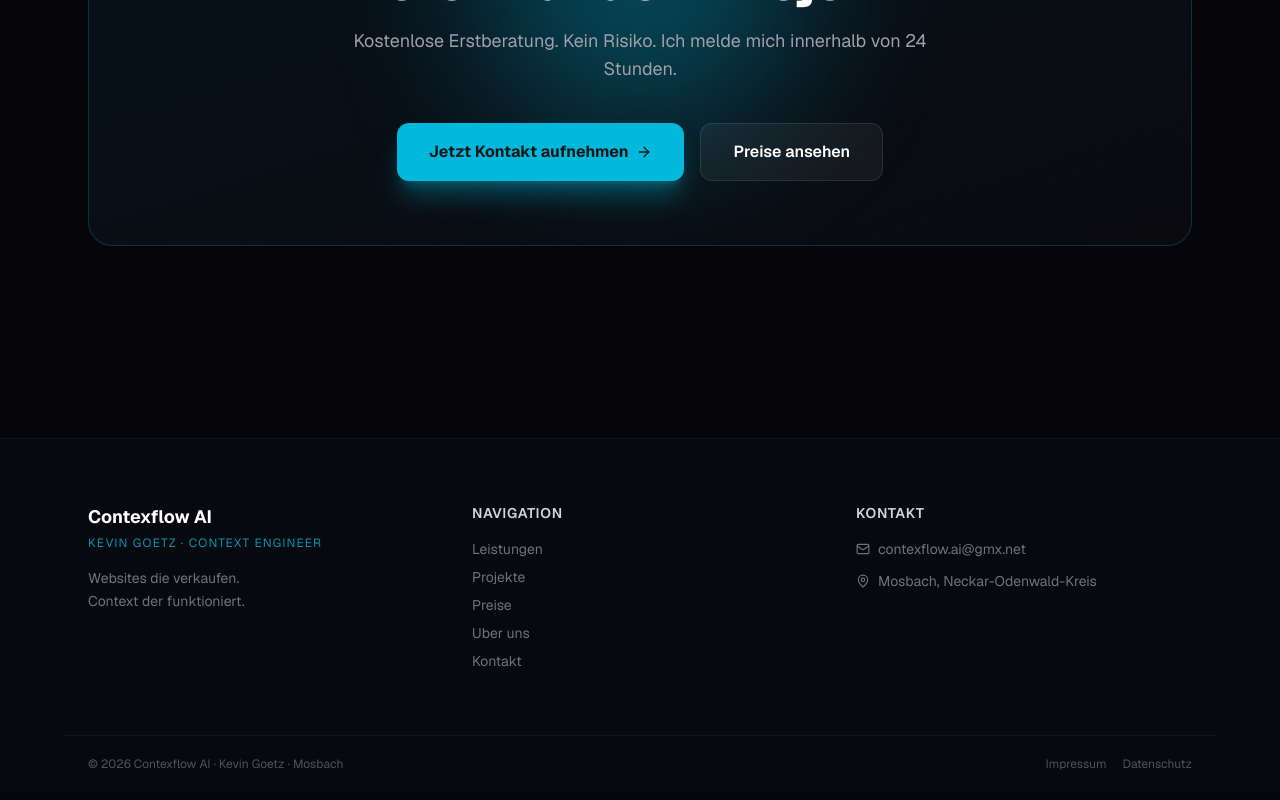
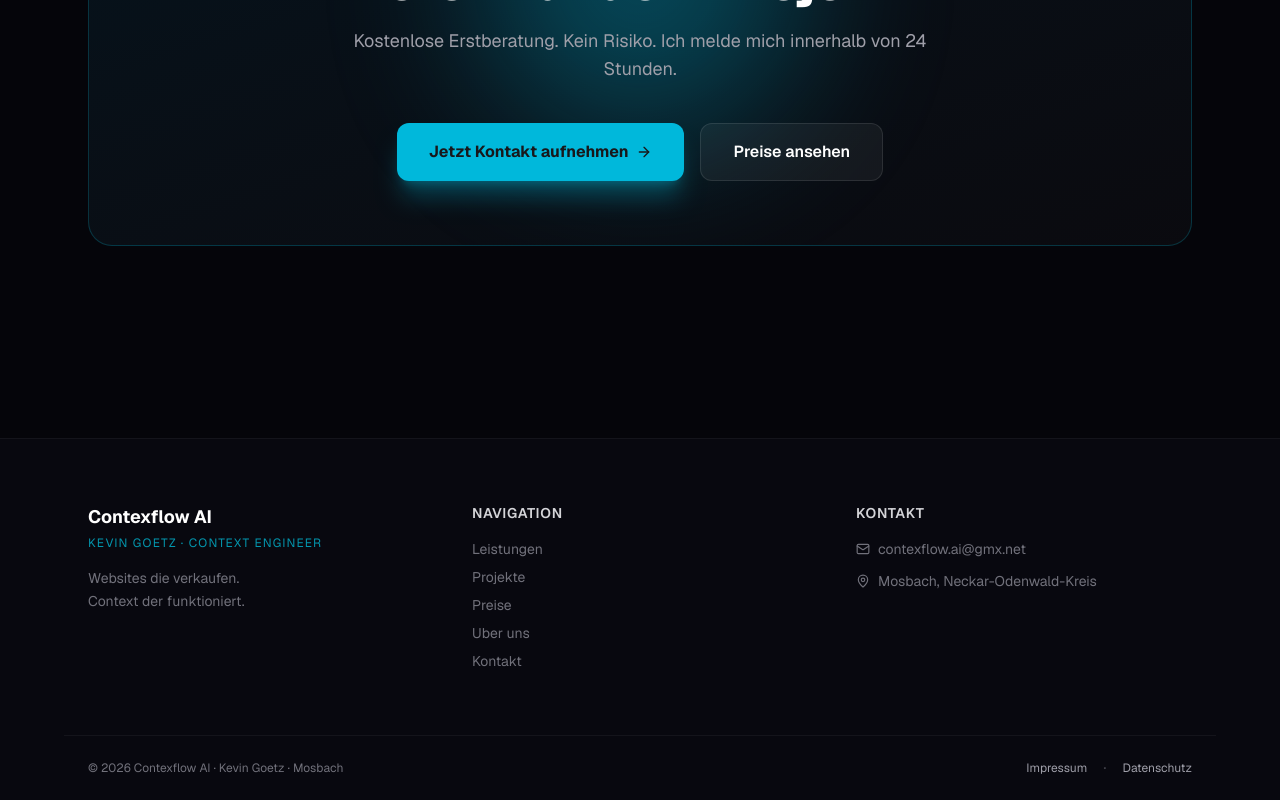
Before and after one commit to kevingoetzsysteminjur-del/Contexflow-ai, a Next.js app: page / in a window 1280 px wide. Shown: the part 2866-3666 px from the top of the page. Built offline with nearby package versions, Linux system fonts and the light colour scheme.

Commit message:
Impressum Datenschutz fertig

```diff
--- a/components/Footer.tsx
+++ b/components/Footer.tsx
@@ -54,10 +54,11 @@ export default function Footer() {
       </div>
 
       <div className="border-t border-white/5 px-6 py-5 max-w-6xl mx-auto flex flex-col sm:flex-row items-center justify-between gap-3">
-        <p className="text-zinc-600 text-xs">© 2026 Contexflow AI · Kevin Goetz · Mosbach</p>
+        <p className="text-zinc-500 text-xs">© 2026 Contexflow AI · Kevin Goetz · Mosbach</p>
         <div className="flex items-center gap-4">
-          <Link href="/impressum" className="text-zinc-600 hover:text-zinc-400 text-xs transition-colors">Impressum</Link>
-          <Link href="/datenschutz" className="text-zinc-600 hover:text-zinc-400 text-xs transition-colors">Datenschutz</Link>
+          <Link href="/impressum" className="text-zinc-400 hover:text-cyan-400 text-xs transition-colors">Impressum</Link>
+          <span className="text-zinc-700">·</span>
+          <Link href="/datenschutz" className="text-zinc-400 hover:text-cyan-400 text-xs transition-colors">Datenschutz</Link>
         </div>
       </div>
     </footer>
```
